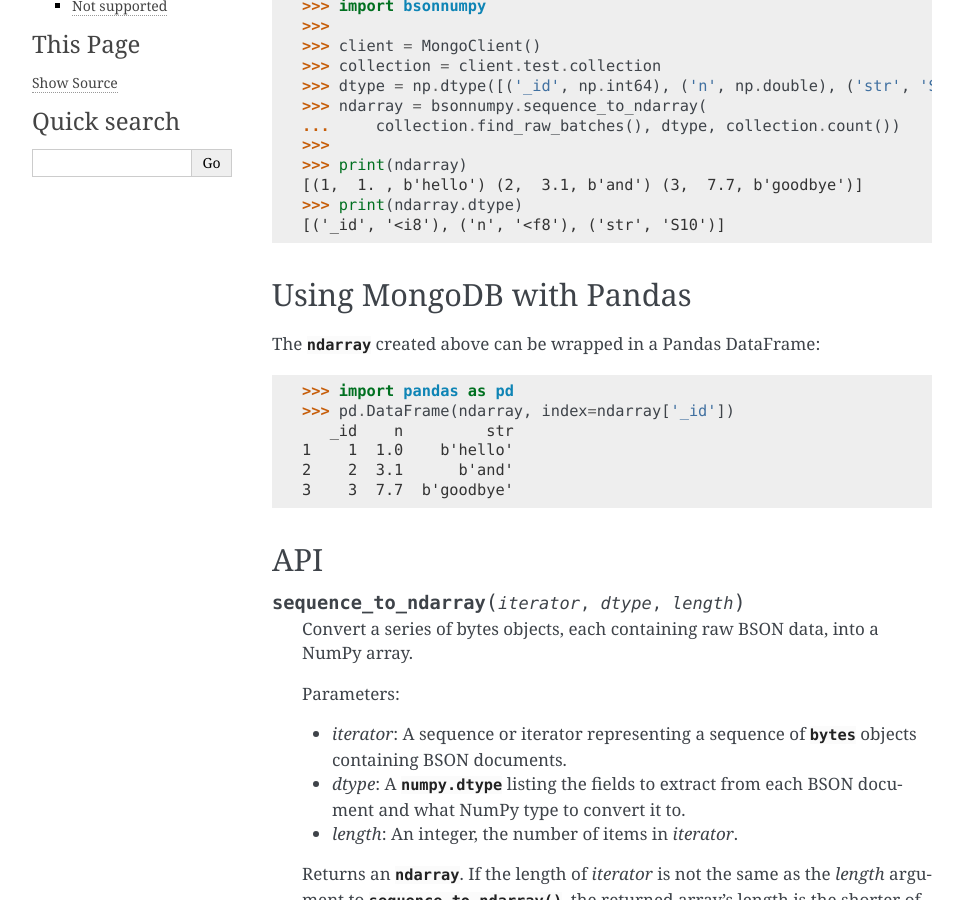
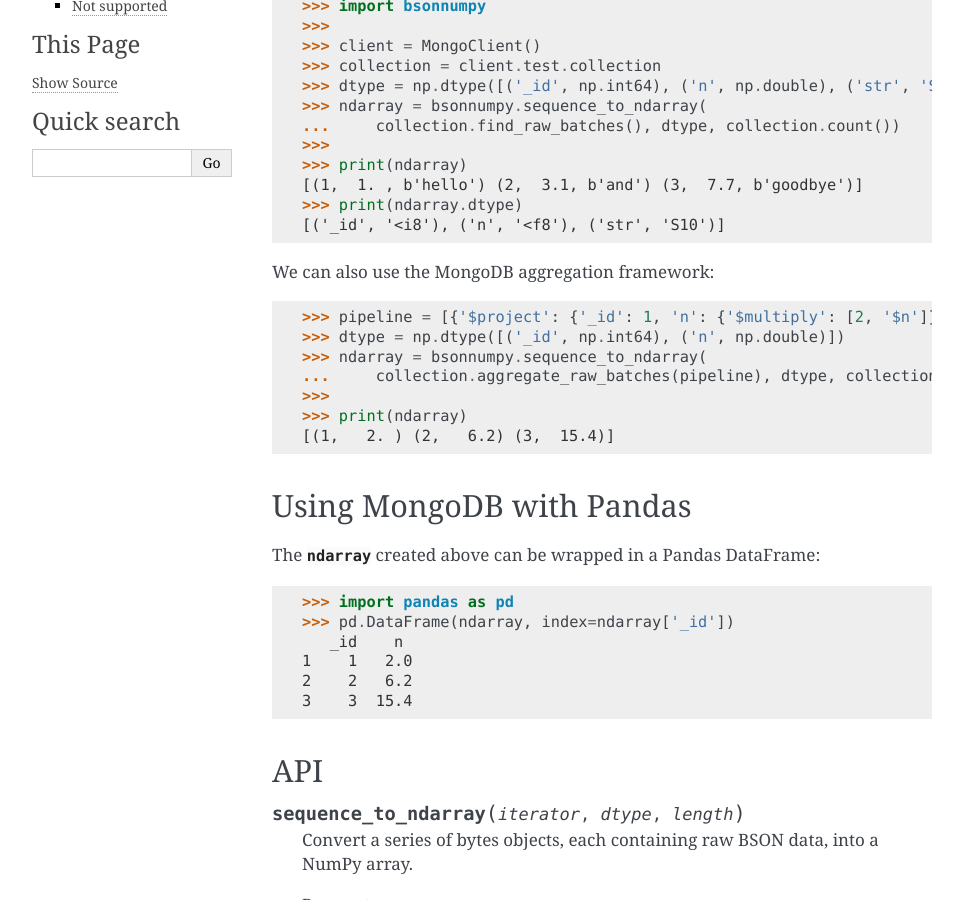
Before and after one commit to mongodb/bson-numpy, a Sphinx documentation site: the page built from doc/index.rst, in a window 1280 px wide and 900 px high, scrolled down 584 px. Shown: the whole window, without its empty margins (148-1111 px from the left). Built offline with Sphinx 7.4.7, drawn with Linux system fonts in a browser that asks for light colours.

Commit message:
add aggregation example

```diff
--- a/doc/index.rst
+++ b/doc/index.rst
@@ -55,6 +55,18 @@
     >>> print(ndarray.dtype)
     [('_id', '<i8'), ('n', '<f8'), ('str', 'S10')]
 
+We can also use the MongoDB aggregation framework:
+
+.. doctest::
+
+    >>> pipeline = [{'$project': {'_id': 1, 'n': {'$multiply': [2, '$n']}}}]
+    >>> dtype = np.dtype([('_id', np.int64), ('n', np.double)])
+    >>> ndarray = bsonnumpy.sequence_to_ndarray(
+    ...     collection.aggregate_raw_batches(pipeline), dtype, collection.count())
+    >>>
+    >>> print(ndarray)
+    [(1,   2. ) (2,   6.2) (3,  15.4)]
+
 Using MongoDB with Pandas
 -------------------------
 
@@ -64,10 +76,10 @@
 
     >>> import pandas as pd
     >>> pd.DataFrame(ndarray, index=ndarray['_id'])
-       _id    n         str
-    1    1  1.0    b'hello'
-    2    2  3.1      b'and'
-    3    3  7.7  b'goodbye'
+       _id    n
+    1    1   2.0
+    2    2   6.2
+    3    3  15.4
 
 API
 ---
```
